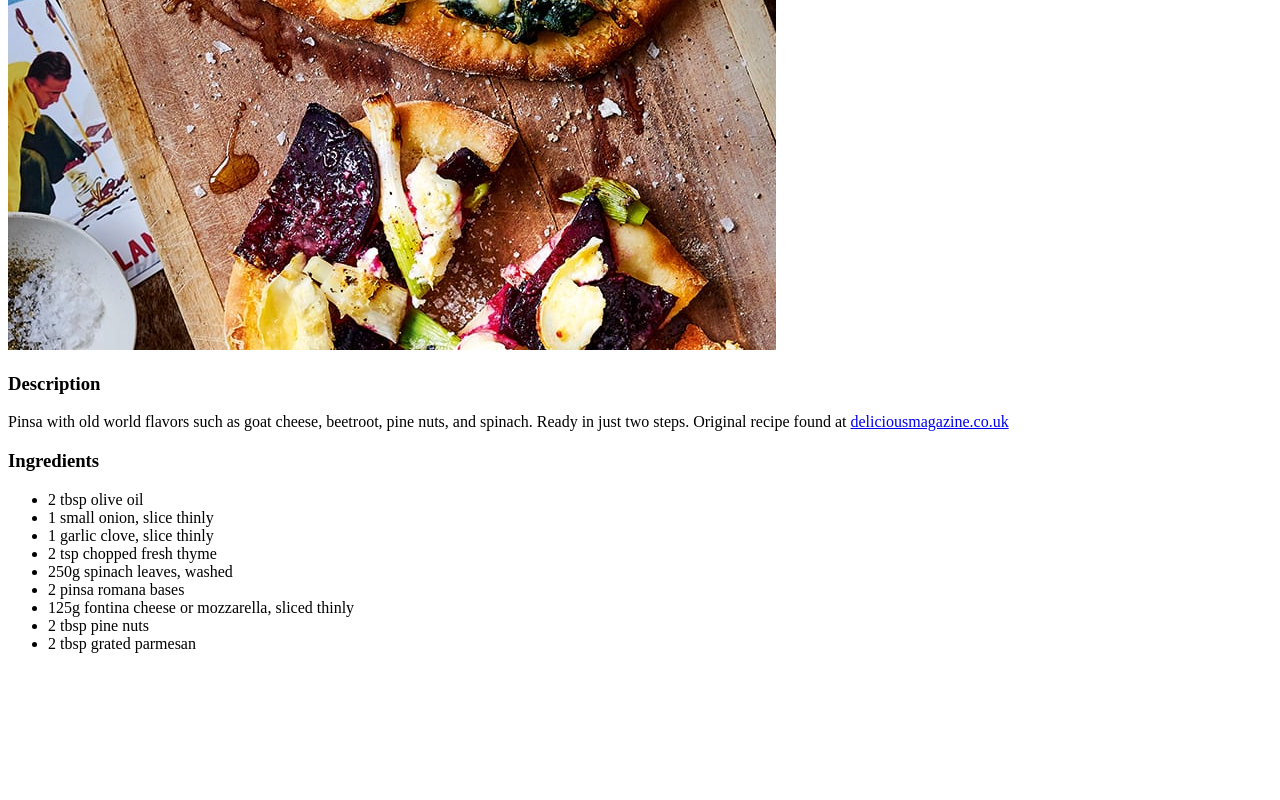
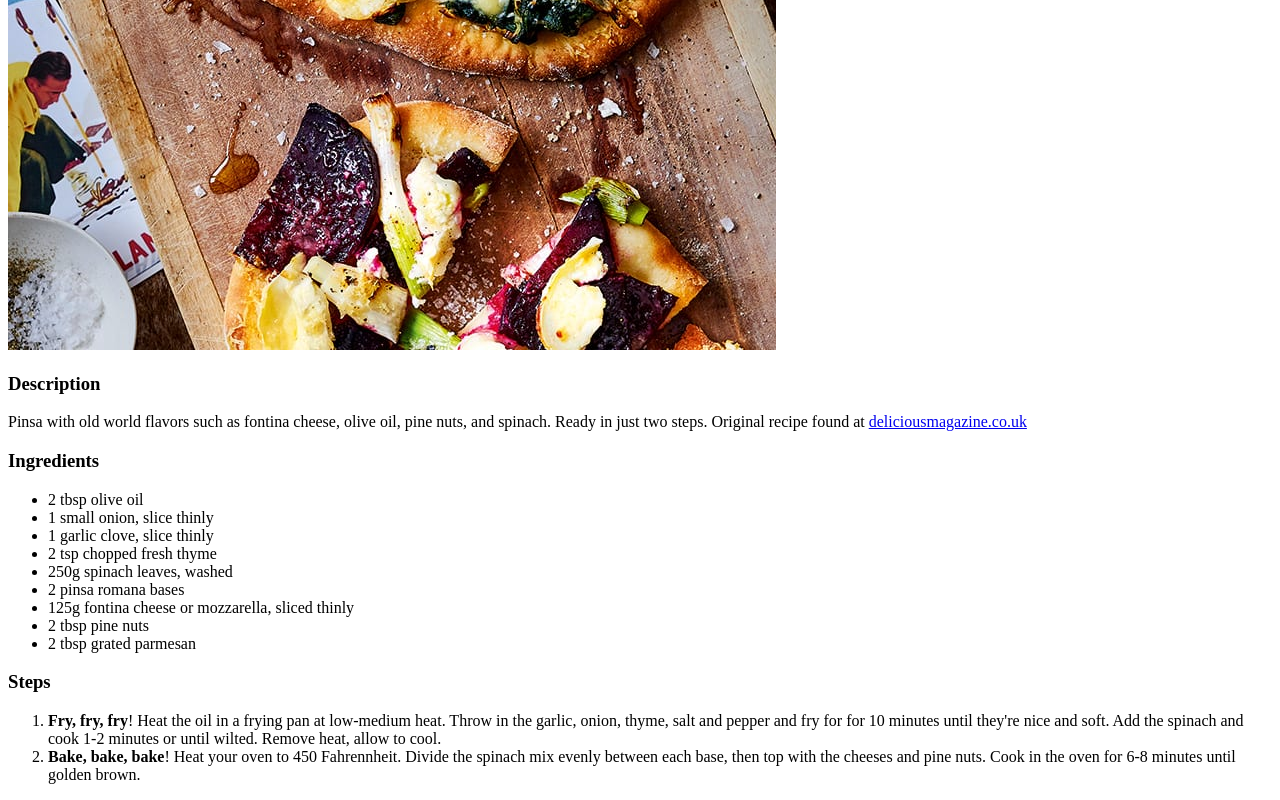
Before and after one commit to ada-codes/odin-recipes, a plain HTML site: page recipes/pinsa.html in a window 1280 px wide. Shown: the part 690-1490 px from the top of the page. Before the commit the page ends 1359 px from the top, so only its background shows below. Drawn offline with Linux system fonts and the light colour scheme.

Commit message:
Add steps section to pinsa.html and correct errors in the description

```diff
--- a/recipes/pinsa.html
+++ b/recipes/pinsa.html
@@ -10,8 +10,8 @@
         <h1>Pinsa Romana</h1>
         <img src="../images/pinsa.jpg">
         <p><h3>Description</h3></p>
-        <p>Pinsa with old world flavors such as goat cheese,
-            beetroot, pine nuts, and spinach. Ready in just
+        <p>Pinsa with old world flavors such as fontina cheese,
+            olive oil, pine nuts, and spinach. Ready in just
             two steps. Original recipe found at
             <a href="https://www.deliciousmagazine.co.uk/recipes/spinach-and-pine-nut-pinsa-romana/">
                 deliciousmagazine.co.uk
@@ -30,5 +30,17 @@
             <li>2 tbsp pine nuts</li>
             <li>2 tbsp grated parmesan</li>
         </ul>
+        <h3>Steps</h3>
+        <ol>
+            <li><strong>Fry, fry, fry</strong>! Heat the oil in a
+            frying pan at low-medium heat. Throw in the garlic, onion,
+            thyme, salt and pepper and fry for for 10 minutes until
+            they're nice and soft. Add the spinach and cook 1-2 minutes
+            or until wilted. Remove heat, allow to cool.</li>
+            <li><strong>Bake, bake, bake</strong>! Heat your oven to
+            450 Fahrennheit. Divide the spinach mix evenly between
+            each base, then top with the cheeses and pine nuts. Cook
+            in the oven for 6-8 minutes until golden brown.</li>
+        </ol>
     </body>
 </html>
```
